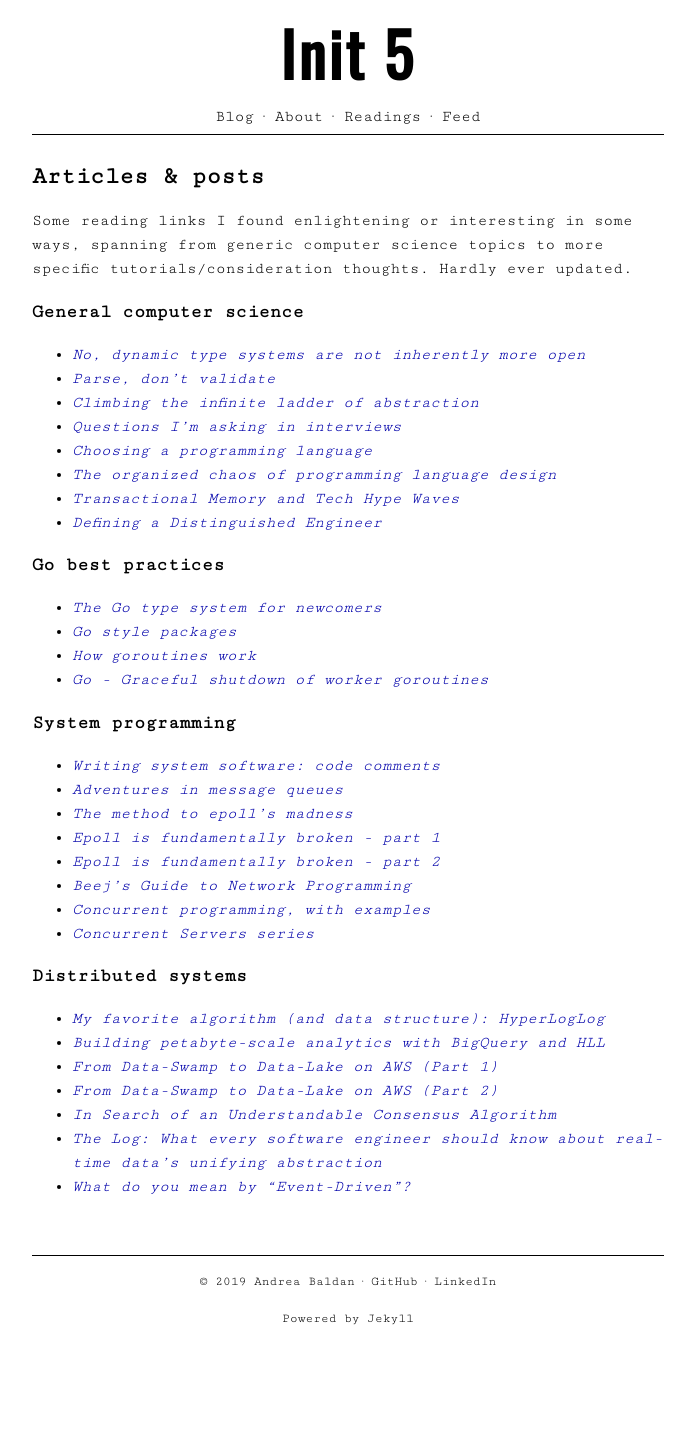
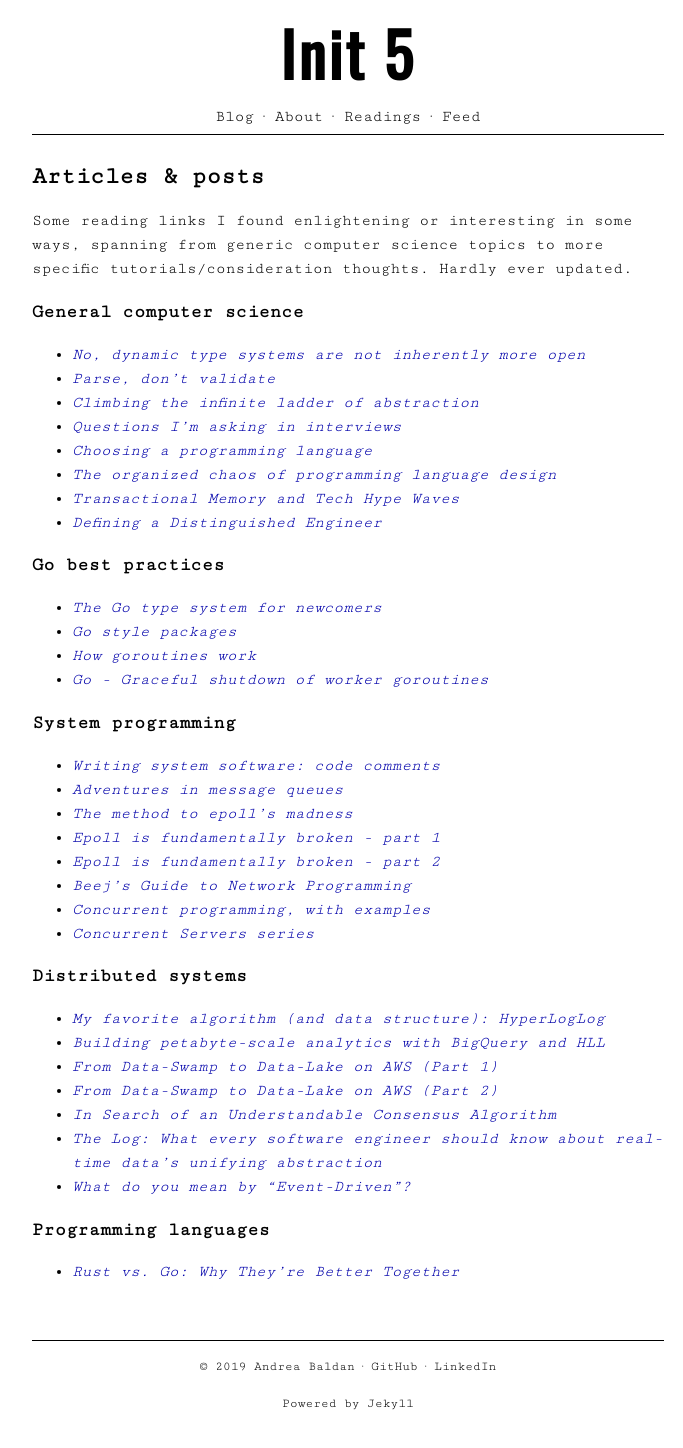
Before and after one commit to codepr/codepr.github.io, a Jekyll site: the page built from readings.md, in a window 1280 px wide. Shown: the whole page, without its empty margins (292-975 px from the left). Built offline with Jekyll 4.4.1, drawn with Linux system fonts in a browser that asks for light colours; before the commit the page ends 1362 px from its top, so only the background shows below that.

Commit message:
Add article reading

```diff
--- a/readings.md
+++ b/readings.md
@@ -47,3 +47,7 @@ thoughts. Hardly ever updated.
 - [In Search of an Understandable Consensus Algorithm](https://raft.github.io/raft.pdf)
 - [The Log: What every software engineer should know about real-time data's unifying abstraction](https://engineering.linkedin.com/distributed-systems/log-what-every-software-engineer-should-know-about-real-time-datas-unifying)
 - [What do you mean by "Event-Driven"?](https://martinfowler.com/articles/201701-event-driven.html)
+
+### Programming languages
+
+- [Rust vs. Go: Why They're Better Together](https://thenewstack.io/rust-vs-go-why-theyre-better-together/)
```
